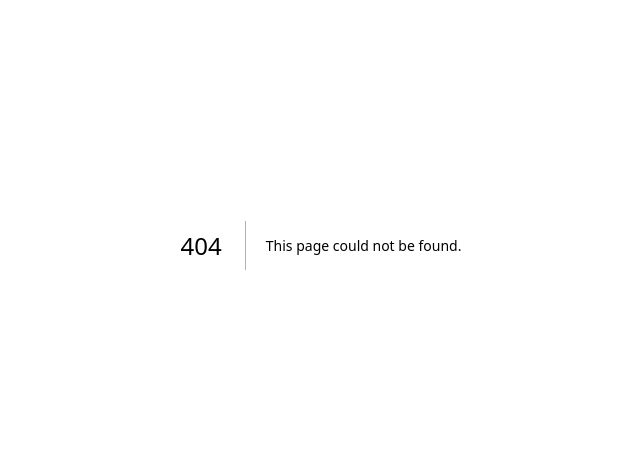
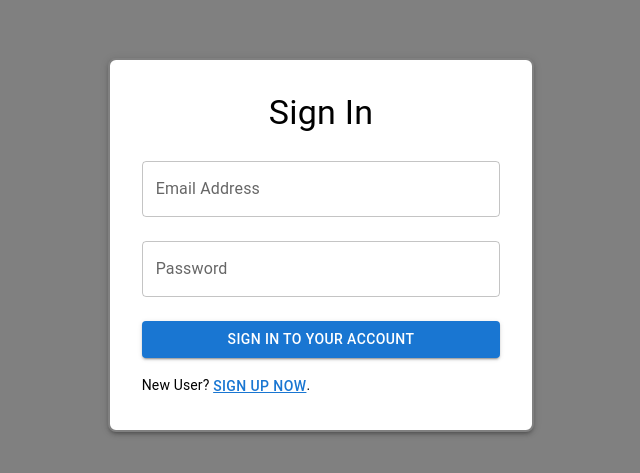
Before and after one commit to madeeha-balouch/aiChatSupport, a Next.js app: page /login in a window 1280 px wide. Before the commit this address had no page. Shown: the part 155-628 px from the top of the page, without its empty margins (319-959 px from the left). Built offline with nearby package versions, Linux system fonts and the light colour scheme; no server answers.

Commit message:
user auth

```diff
--- /dev/null
+++ b/app/firebase.js
@@ -0,0 +1,24 @@
+// Import the functions you need from the SDKs you need
+import { initializeApp } from "firebase/app";
+import { getFirestore } from "firebase/firestore";
+import { getAuth } from "firebase/auth";
+// TODO: Add SDKs for Firebase products that you want to use
+// https://firebase.google.com/docs/web/setup#available-libraries
+
+// Your web app's Firebase configuration
+// For Firebase JS SDK v7.20.0 and later, measurementId is optional
+const firebaseConfig = {
+  apiKey: process.env.NEXT_PUBLIC_FIREBASE_API_KEY,
+  authDomain: process.env.NEXT_PUBLIC_FIREBASE_AUTH_DOMAIN,
+  projectId: process.env.NEXT_PUBLIC_FIREBASE_PROJECT_ID,
+  storageBucket: process.env.NEXT_PUBLIC_FIREBASE_STORAGE_BUCKET,
+  messagingSenderId: process.env.NEXT_PUBLIC_FIREBASE_MESSAGING_SENDER_ID,
+  appId: process.env.NEXT_PUBLIC_FIREBASE_APP_ID,
+  measurementId: process.env.NEXT_PUBLIC_FIREBASE_MEASUREMENT_ID,
+};
+// Initialize Firebase
+const app = initializeApp(firebaseConfig);
+export const db = getFirestore(app);
+const firestore = getFirestore(app);
+export const auth = getAuth();
+export { firestore };
--- /dev/null
+++ b/app/login/page.js
@@ -0,0 +1,203 @@
+"use client";
+import { useRef, useState } from "react";
+
+import { useRouter } from "next/navigation";
+import {
+  Box,
+  Typography,
+  Button,
+  TextField,
+  useMediaQuery,
+  Grid,
+} from "@mui/material";
+import { useTheme } from "@mui/material/styles";
+import { auth } from "../firebase";
+import {
+  createUserWithEmailAndPassword,
+  signInWithEmailAndPassword,
+} from "firebase/auth";
+import { checkValidData } from "./validate";
+
+const Login = () => {
+  const [isSignInForm, setIsSignInForm] = useState(true);
+  const [errorMessage, setErrorMessage] = useState(null);
+  const router = useRouter();
+  const email = useRef(null);
+  const password = useRef(null);
+  const fullname = useRef(null);
+  const theme = useTheme();
+  const isMobile = useMediaQuery(theme.breakpoints.down("sm"));
+
+  const handleButtonClick = () => {
+    const message = checkValidData(
+      email.current.value,
+      password.current.value
+      // fullname.current.value
+    );
+    setErrorMessage(message);
+
+    if (message) return;
+    if (!isSignInForm) {
+      createUserWithEmailAndPassword(
+        auth,
+        email.current.value,
+        password.current.value
+      )
+        .then((userCredential) => {
+          router.push("/");
+        })
+        .catch((error) => {
+          const errorMessage = error.message;
+          setErrorMessage("Invalid Credentials, " + errorMessage);
+        });
+    } else {
+      //sign in
+      signInWithEmailAndPassword(
+        auth,
+        email.current.value,
+        password.current.value
+      )
+        .then(() => {
+          // Signed in
+          router.push("/");
+        })
+        .catch((error) => {
+          const errorCode = error.code;
+          const errorMessage = error.message;
+          console.log(errorMessage);
+          setErrorMessage("Invalid Credentials" + ", " + errorMessage);
+        });
+    }
+  };
+
+  const toggleSignInForm = () => {
+    setIsSignInForm(!isSignInForm);
+  };
+
+  return (
+    <Box
+      display="flex"
+      justifyContent="center"
+      alignItems="center"
+      height="100vh"
+      sx={{
+        backgroundColor: "gray",
+      }}
+    >
+      <Grid container justifyContent="center">
+        <Grid
+          item
+          xs={12}
+          sm={8}
+          md={6}
+          lg={4}
+          sx={{
+            bgcolor: "#fff",
+            p: 4,
+            border: "2px solid grey",
+            borderRadius: 2,
+            boxShadow: 3,
+          }}
+        >
+          <Typography variant="h4" component="h2" gutterBottom align="center">
+            {isSignInForm ? "Sign In" : "Sign Up"}
+          </Typography>
+          <form onSubmit={(e) => e.preventDefault()} style={{ width: "100%" }}>
+            {!isSignInForm && (
+              <TextField
+                inputRef={fullname}
+                label="Full Name"
+                variant="outlined"
+                fullWidth
+                margin="normal"
+              />
+            )}
+            <TextField
+              inputRef={email}
+              label="Email Address"
+              type="email"
+              variant="outlined"
+              fullWidth
+              margin="normal"
+            />
+            <TextField
+              inputRef={password}
+              label="Password"
+              type="password"
+              variant="outlined"
+              fullWidth
+              margin="normal"
+            />
+            {errorMessage && (
+              <Typography color="error" variant="body2" sx={{ mt: 2 }}>
+                {errorMessage}
+              </Typography>
+            )}
+            <Button
+              variant="contained"
+              color="primary"
+              fullWidth
+              sx={{ mt: 2 }}
+              onClick={handleButtonClick}
+            >
+              {isMobile
+                ? isSignInForm
+                  ? "Sign In"
+                  : "Sign Up"
+                : isSignInForm
+                ? "Sign In to Your Account"
+                : "Create Your Account"}
+            </Button>
+            <Typography variant="body2" sx={{ mt: 2 }}>
+              {isSignInForm ? (
+                <>
+                  New User?{" "}
+                  <Button
+                    variant="text"
+                    color="primary"
+                    sx={{
+                      textDecoration: "underline",
+                      cursor: "pointer",
+                      padding: 0,
+                      minWidth: "auto",
+                      "&:hover": {
+                        backgroundColor: "transparent", // To remove background on hover
+                      },
+                    }}
+                    onClick={toggleSignInForm}
+                  >
+                    Sign up now
+                  </Button>
+                  .
+                </>
+              ) : (
+                <>
+                  Already registered?{" "}
+                  <Button
+                    variant="text"
+                    color="primary"
+                    sx={{
+                      textDecoration: "underline",
+                      cursor: "pointer",
+                      padding: 0,
+                      minWidth: "auto",
+                      "&:hover": {
+                        backgroundColor: "transparent", // To remove background on hover
+                      },
+                    }}
+                    onClick={toggleSignInForm}
+                  >
+                    Sign In now
+                  </Button>
+                  .
+                </>
+              )}
+            </Typography>
+          </form>
+        </Grid>
+      </Grid>
+    </Box>
+  );
+};
+
+export default Login;
--- /dev/null
+++ b/app/login/validate.js
@@ -0,0 +1,12 @@
+export const checkValidData = (email, password, fullname) => {
+  const isEmailValid = /^[A-Za-z0-9._%-]+@[A-Za-z0-9.-]+\.[A-Za-z]{2,4}$/.test(
+    email
+  );
+  const isPasswordValid = /^[A-Za-z0-9!@#$%^&*()_+]{8,20}$/.test(password);
+  const isFullNameValid = /^[A-Za-z\-\'\s]+$/.test(fullname);
+
+  if (!isEmailValid) return "Email ID is not valid";
+  if (!isPasswordValid) return "Password is not valid";
+  if (!isFullNameValid) return "Full Name is not valid";
+  return null;
+};
--- a/package.json
+++ b/package.json
@@ -14,6 +14,7 @@
     "@google/generative-ai": "^0.16.0",
     "@mui/icons-material": "^5.16.6",
     "@mui/material": "^5.16.6",
+    "firebase": "^10.12.5",
     "next": "14.2.5",
     "openai": "^4.54.0",
     "react": "^18",
```
